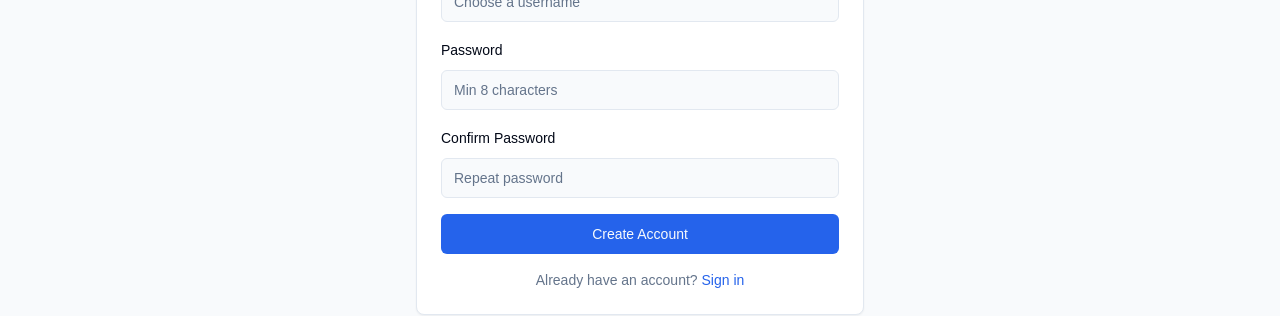
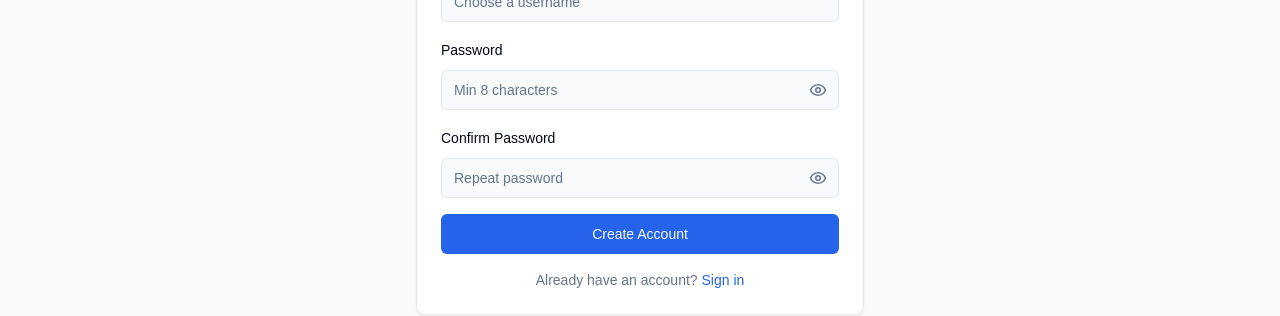
Before and after one commit to akashdurai4274/Weather-App, a React (Vite) app in the folder frontend/: page /signup in a window 1280 px wide. Shown: the part 318-634 px from the top of the page. Built offline with nearby package versions, Linux system fonts and the light colour scheme; no server answers; a web font is replaced by a local one.

Commit message:
Refactor authentication forms to include password visibility toggle and enhance UI elements; update feature grid and hero section for improved layout and information display.

```diff
--- a/frontend/src/components/auth/LoginForm.tsx
+++ b/frontend/src/components/auth/LoginForm.tsx
@@ -2,6 +2,7 @@ import { useState } from "react";
 import { useNavigate, Link } from "react-router-dom";
 import toast from "react-hot-toast";
 import type { AxiosError } from "axios";
+import { Eye, EyeOff } from "lucide-react";
 import { useAppDispatch } from "@/app/hooks";
 import { setCredentials } from "@/features/auth/authSlice";
 import { useLoginMutation } from "@/features/auth/authApi";
@@ -13,6 +14,7 @@ import type { ApiError } from "@/types/api";
 export function LoginForm() {
   const [username, setUsername] = useState("");
   const [password, setPassword] = useState("");
+  const [showPassword, setShowPassword] = useState(false);
   const dispatch = useAppDispatch();
   const navigate = useNavigate();
   const { mutateAsync: login, isPending } = useLoginMutation();
@@ -65,15 +67,25 @@ export function LoginForm() {
               <label htmlFor="password" className="text-sm font-medium">
                 Password
               </label>
+              <div className="relative">
                 <Input
                   id="password"
-                type="password"
+                  type={showPassword ? "text" : "password"}
                   value={password}
                   onChange={(e) => setPassword(e.target.value)}
                   placeholder="Enter password"
                   required
                   minLength={8}
+                  className="pr-10"
                 />
+                <button
+                  type="button"
+                  onClick={() => setShowPassword(!showPassword)}
+                  className="absolute right-3 top-1/2 -translate-y-1/2 text-muted-foreground hover:text-foreground"
+                >
+                  {showPassword ? <EyeOff size={18} /> : <Eye size={18} />}
+                </button>
+              </div>
             </div>
             <Button type="submit" className="w-full" disabled={isPending}>
               {isPending ? "Signing in..." : "Sign In"}
--- a/frontend/src/components/auth/SignupForm.tsx
+++ b/frontend/src/components/auth/SignupForm.tsx
@@ -2,6 +2,7 @@ import { useState } from "react";
 import { useNavigate, Link } from "react-router-dom";
 import toast from "react-hot-toast";
 import type { AxiosError } from "axios";
+import { Eye, EyeOff } from "lucide-react";
 import { useSignupMutation } from "@/features/auth/authApi";
 import { Button } from "../ui/button";
 import { Input } from "../ui/input";
@@ -12,6 +13,8 @@ export function SignupForm() {
   const [username, setUsername] = useState("");
   const [password, setPassword] = useState("");
   const [confirmPassword, setConfirmPassword] = useState("");
+  const [showPassword, setShowPassword] = useState(false);
+  const [showConfirm, setShowConfirm] = useState(false);
   const navigate = useNavigate();
   const { mutateAsync: signup, isPending } = useSignupMutation();
 
@@ -63,29 +66,49 @@ export function SignupForm() {
               <label htmlFor="password" className="text-sm font-medium">
                 Password
               </label>
+              <div className="relative">
                 <Input
                   id="password"
-                type="password"
+                  type={showPassword ? "text" : "password"}
                   value={password}
                   onChange={(e) => setPassword(e.target.value)}
                   placeholder="Min 8 characters"
                   required
                   minLength={8}
+                  className="pr-10"
                 />
+                <button
+                  type="button"
+                  onClick={() => setShowPassword(!showPassword)}
+                  className="absolute right-3 top-1/2 -translate-y-1/2 text-muted-foreground hover:text-foreground"
+                >
+                  {showPassword ? <EyeOff size={18} /> : <Eye size={18} />}
+                </button>
+              </div>
             </div>
             <div className="space-y-2">
               <label htmlFor="confirmPassword" className="text-sm font-medium">
                 Confirm Password
               </label>
+              <div className="relative">
                 <Input
                   id="confirmPassword"
-                type="password"
+                  type={showConfirm ? "text" : "password"}
                   value={confirmPassword}
                   onChange={(e) => setConfirmPassword(e.target.value)}
                   placeholder="Repeat password"
                   required
                   minLength={8}
+                  className="pr-10"
                 />
+                <button
+                  type="button"
+                  onClick={() => setShowConfirm(!showConfirm)}
+                  className="absolute right-3 top-1/2 -translate-y-1/2 text-muted-foreground hover:text-foreground"
+                >
+                  {showConfirm ? <EyeOff size={18} /> : <Eye size={18} />}
+                </button>
+              </div>
             </div>
             <Button type="submit" className="w-full" disabled={isPending}>
               {isPending ? "Creating account..." : "Create Account"}
--- a/frontend/src/components/home/FeatureGrid.tsx
+++ b/frontend/src/components/home/FeatureGrid.tsx
@@ -1,42 +1,68 @@
-import { CloudSun, MapPin, Bell, ShieldCheck } from "lucide-react";
+import { CloudSun, MapPin, Bell, ShieldCheck, Thermometer, Wind } from "lucide-react";
 
 const features = [
   {
     icon: CloudSun,
     title: "Live Weather",
-    description:
-      "Accurate real-time conditions powered by trusted data sources.",
+    description: "Accurate real-time conditions powered by trusted data sources.",
+    color: "text-amber-500",
+    bg: "bg-amber-500/10",
   },
   {
     icon: MapPin,
     title: "Location Based",
     description: "Automatic weather updates using your current location.",
+    color: "text-emerald-500",
+    bg: "bg-emerald-500/10",
   },
   {
     icon: Bell,
     title: "Alerts",
     description: "Stay informed with severe weather alerts and warnings.",
+    color: "text-red-500",
+    bg: "bg-red-500/10",
   },
   {
     icon: ShieldCheck,
     title: "Secure",
     description: "JWT-based authentication and protected APIs.",
+    color: "text-blue-500",
+    bg: "bg-blue-500/10",
+  },
+  {
+    icon: Thermometer,
+    title: "Detailed Metrics",
+    description: "Temperature, humidity, UV index, and more at a glance.",
+    color: "text-purple-500",
+    bg: "bg-purple-500/10",
+  },
+  {
+    icon: Wind,
+    title: "Wind & Air Quality",
+    description: "Wind speed, direction, and air quality information.",
+    color: "text-cyan-500",
+    bg: "bg-cyan-500/10",
   },
 ];
 
 export function FeatureGrid() {
   return (
-    <section className="grid gap-6 sm:grid-cols-2 lg:grid-cols-4">
+    <section>
+      <h2 className="text-2xl font-bold text-center mb-8">Why Choose Us</h2>
+      <div className="grid gap-6 sm:grid-cols-2 lg:grid-cols-3">
         {features.map((f) => (
           <div
             key={f.title}
-          className="p-6 transition border shadow-sm rounded-xl bg-card hover:shadow-md"
+            className="p-6 transition border shadow-sm rounded-xl bg-card hover:shadow-lg hover:-translate-y-1 duration-200"
           >
-          <f.icon className="w-8 h-8 text-primary" />
+            <div className={`inline-flex p-3 rounded-lg ${f.bg}`}>
+              <f.icon className={`w-6 h-6 ${f.color}`} />
+            </div>
             <h3 className="mt-4 text-lg font-semibold">{f.title}</h3>
             <p className="mt-2 text-sm text-muted-foreground">{f.description}</p>
           </div>
         ))}
+      </div>
     </section>
   );
 }
--- a/frontend/src/components/home/HeroSection.tsx
+++ b/frontend/src/components/home/HeroSection.tsx
@@ -1,10 +1,19 @@
-
+import { Link } from "react-router-dom";
+import { CloudSun, Search, Star } from "lucide-react";
+import { Button } from "../ui/button";
 
 export function HeroSection() {
   return (
     <section className="relative overflow-hidden text-white rounded-xl bg-gradient-to-br from-sky-500 via-blue-600 to-indigo-700">
       <div className="px-6 py-16 sm:px-12 lg:px-16">
         <div className="max-w-4xl">
+          <div className="flex items-center gap-2 mb-4">
+            <CloudSun className="w-10 h-10 text-sky-200" />
+            <span className="text-sm font-medium px-3 py-1 bg-white/20 rounded-full">
+              Powered by WeatherBit API
+            </span>
+          </div>
+
           <h1 className="text-4xl font-bold leading-tight sm:text-5xl lg:text-6xl">
             Real-Time Weather <br />
             <span className="text-sky-200">Smarter. Faster. Cleaner.</span>
@@ -15,12 +24,13 @@ export function HeroSection() {
             precision. Personalized by your location and preferences.
           </p>
 
-          {/* <div className="flex flex-wrap gap-4 mt-8">
+          <div className="flex flex-wrap gap-4 mt-8">
             <Link to="/search">
               <Button
                 size="lg"
-                className="text-blue-700 bg-white hover:bg-sky-100"
+                className="text-blue-700 bg-white hover:bg-sky-100 gap-2"
               >
+                <Search size={18} />
                 Search City
               </Button>
             </Link>
@@ -29,12 +39,22 @@ export function HeroSection() {
               <Button
                 size="lg"
                 variant="outline"
-                className="text-white border-white hover:bg-white/10"
+                className="text-white border-white hover:bg-white/10 gap-2"
               >
+                <Star size={18} />
                 View Watchlist
               </Button>
             </Link>
-          </div> */}
+          </div>
+
+          <div className="flex items-center gap-6 mt-10 text-sm text-sky-200">
+            <div className="flex items-center gap-2">
+              <div className="w-2 h-2 bg-green-400 rounded-full animate-pulse" />
+              Live Updates
+            </div>
+            <div>16-Day Forecasts</div>
+            <div>Weather Alerts</div>
+          </div>
         </div>
       </div>
 
```
Also changed, not shown: 1 other file (tests, documents, lock files or other folders). Lines whose indentation alone changed are shown as unchanged.
